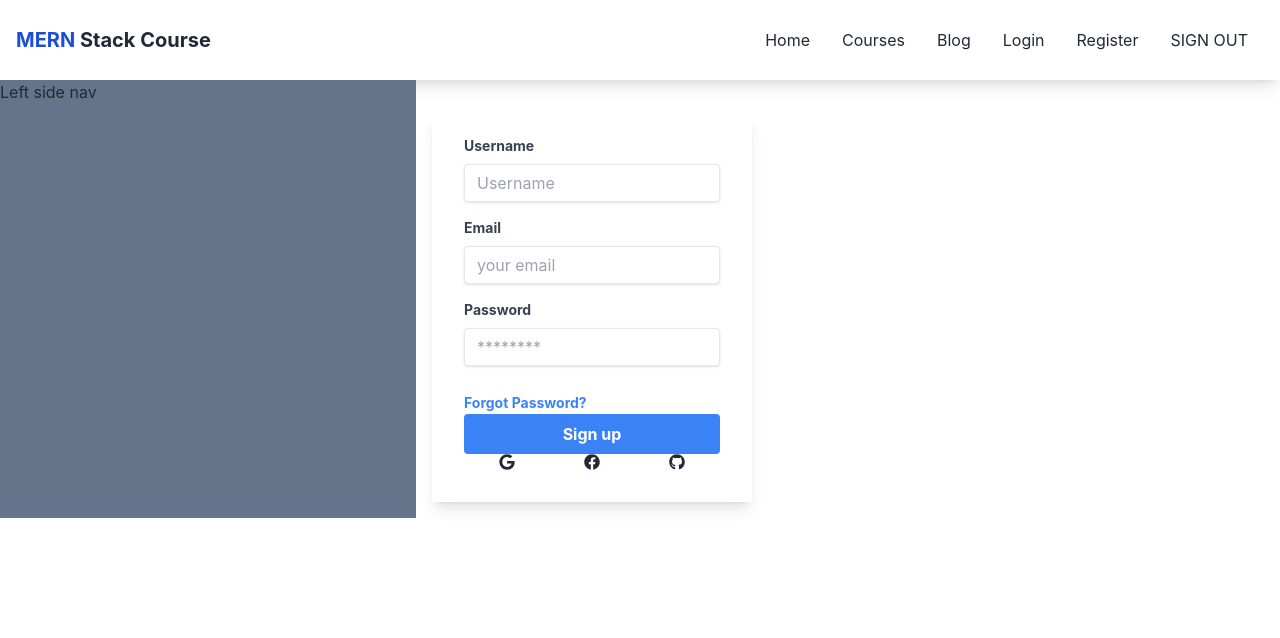
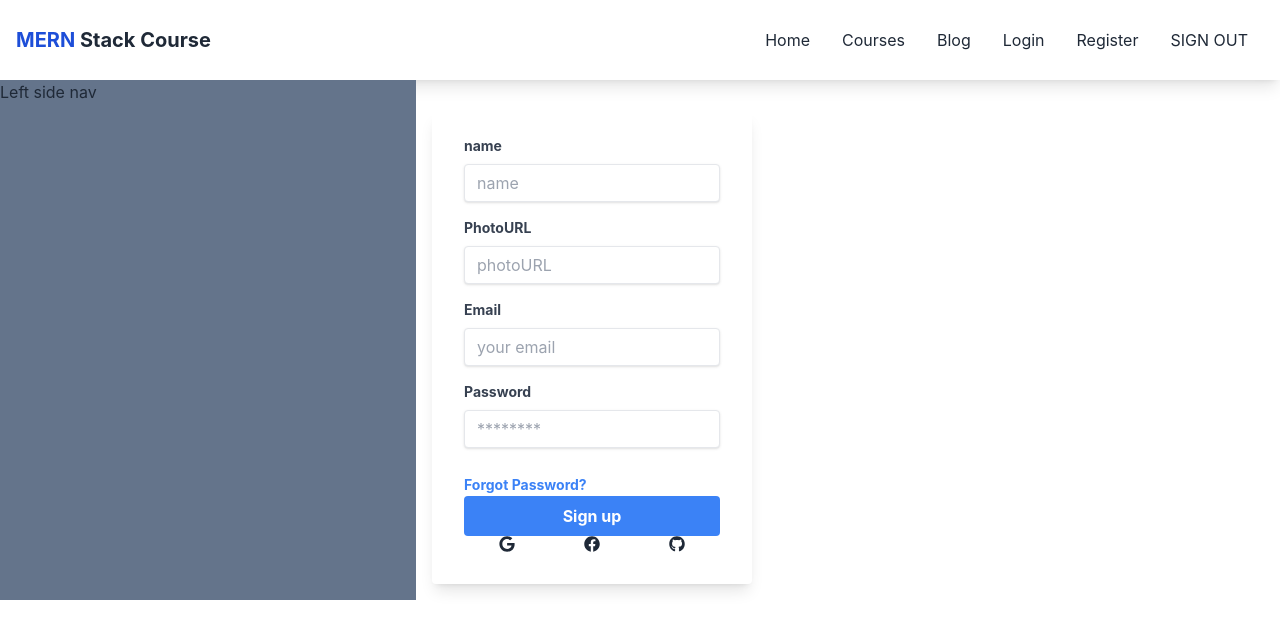
Before and after one commit to Noman02/Mern-stack-course, a React (Create React App) app: page /register in a window 1280 px wide. Shown: the top 638 px of the page. Built offline with nearby package versions, Linux system fonts and the light colour scheme.

Commit message:
updateProfile added

```diff
--- a/src/components/pages/Login/Login/Login.js
+++ b/src/components/pages/Login/Login.js
@@ -6,10 +6,10 @@ const Login = () => {
   const handleSubmit = (event) => {
     event.preventDefault();
     const form = event.target;
-    const username = form.username.value;
+    const name = form.name.value;
     const email = form.email.value;
     const password = form.password.value;
-    console.log(username, email, password);
+    console.log(name, email, password);
   };
   return (
     <div className="w-full max-w-xs">
@@ -20,15 +20,15 @@ const Login = () => {
         <div className="mb-4">
           <label
             className="block text-gray-700 text-sm font-bold mb-2"
-            htmlFor="username"
+            htmlFor="name"
           >
-            Username
+            name
           </label>
           <input
             className="shadow appearance-none border rounded w-full py-2 px-3 text-gray-700 leading-tight focus:outline-none focus:shadow-outline"
-            name="username"
+            name="name"
             type="text"
-            placeholder="Username"
+            placeholder="name"
           />
         </div>
         <div className="mb-4">
--- a/src/components/pages/Login/Register/Register.js
+++ b/src/components/pages/Register/Register.js
@@ -1,16 +1,46 @@
 import React from "react";
+import { useState } from "react";
+import { useContext } from "react";
 import { FaGithub, FaGoogle, FaFacebook } from "react-icons/fa";
 import { Link } from "react-router-dom";
+import { AuthContext } from "../../../contexts/AuthProvider";
 
-const Login = () => {
+const Register = () => {
+  const [error, setError] = useState("");
+  const { createUser, updateUserProfile } = useContext(AuthContext);
+
   const handleSubmit = (event) => {
     event.preventDefault();
     const form = event.target;
-    const username = form.username.value;
+    const name = form.name.value;
+    const photoURL = form.photoURL.value;
     const email = form.email.value;
     const password = form.password.value;
-    console.log(username, email, password);
+
+    createUser(email, password)
+      .then((result) => {
+        console.log(result.user);
+        setError("");
+        form.reset();
+        updateUser(name, photoURL);
+      })
+      .catch((e) => {
+        setError(e);
+      });
   };
+
+  const updateUser = (name, photoURL) => {
+    const profile = {
+      displayName: name,
+      photoURL: photoURL,
+    };
+    updateUserProfile(profile)
+      .then(() => {})
+      .catch((error) => {
+        setError(error.message);
+      });
+  };
+
   return (
     <div className="w-full max-w-xs">
       <form
@@ -20,15 +50,29 @@ const Login = () => {
         <div className="mb-4">
           <label
             className="block text-gray-700 text-sm font-bold mb-2"
-            htmlFor="username"
+            htmlFor="name"
           >
-            Username
+            name
           </label>
           <input
             className="shadow appearance-none border rounded w-full py-2 px-3 text-gray-700 leading-tight focus:outline-none focus:shadow-outline"
-            name="username"
+            name="name"
             type="text"
-            placeholder="Username"
+            placeholder="name"
+          />
+        </div>
+        <div className="mb-4">
+          <label
+            className="block text-gray-700 text-sm font-bold mb-2"
+            htmlFor="photoURL"
+          >
+            PhotoURL
+          </label>
+          <input
+            className="shadow appearance-none border rounded w-full py-2 px-3 text-gray-700 leading-tight focus:outline-none focus:shadow-outline"
+            name="photoURL"
+            type="text"
+            placeholder="photoURL"
           />
         </div>
         <div className="mb-4">
@@ -43,6 +87,7 @@ const Login = () => {
             name="email"
             type="email"
             placeholder="your email"
+            required
           />
         </div>
         <div className="mb-6">
@@ -57,6 +102,7 @@ const Login = () => {
             name="password"
             type="password"
             placeholder="********"
+            required
           />
         </div>
         <Link className="inline-block align-baseline font-bold text-sm text-blue-500 hover:text-blue-800">
@@ -67,6 +113,7 @@ const Login = () => {
             Sign up
           </button>
         </div>
+        <div>{error}</div>
         <div className="flex justify-around">
           <Link>
             <FaGoogle></FaGoogle>
@@ -83,4 +130,4 @@ const Login = () => {
   );
 };
 
-export default Login;
+export default Register;
--- a/src/contexts/AuthProvider.js
+++ b/src/contexts/AuthProvider.js
@@ -1,7 +1,38 @@
 import React from "react";
+import {
+  createUserWithEmailAndPassword,
+  getAuth,
+  updateProfile,
+} from "firebase/auth";
+import app from "../firebase/firebase.config";
+import { createContext } from "react";
+import { useState } from "react";
 
-const AuthProvider = () => {
-  return <div></div>;
+const auth = getAuth(app);
+
+export const AuthContext = createContext();
+
+const AuthProvider = ({ children }) => {
+  const [user, setUser] = useState(null);
+
+  const createUser = (email, password) => {
+    return createUserWithEmailAndPassword(auth, email, password);
+  };
+
+  const updateUserProfile = (profile) => {
+    return updateProfile(auth.currentUser, profile);
+  };
+
+  const authInfo = {
+    user,
+    createUser,
+    updateUserProfile,
+  };
+  return (
+    <div>
+      <AuthContext.Provider value={authInfo}>{children}</AuthContext.Provider>
+    </div>
+  );
 };
 
 export default AuthProvider;
--- a/src/index.js
+++ b/src/index.js
@@ -3,11 +3,14 @@ import ReactDOM from "react-dom/client";
 import "./index.css";
 import App from "./App";
 import reportWebVitals from "./reportWebVitals";
+import AuthProvider from "./contexts/AuthProvider";
 
 const root = ReactDOM.createRoot(document.getElementById("root"));
 root.render(
   <React.StrictMode>
-    <App />
+    <AuthProvider>
+      <App />
+    </AuthProvider>
   </React.StrictMode>
 );
 
--- a/src/routes/routes.js
+++ b/src/routes/routes.js
@@ -1,8 +1,8 @@
 import { createBrowserRouter } from "react-router-dom";
 import Blog from "../components/pages/Blog/Blog";
 import Home from "../components/pages/Home/Home";
-import Login from "../components/pages/Login/Login/Login";
-import Register from "../components/pages/Login/Register/Register";
+import Login from "../components/pages/Login/Login";
+import Register from "../components/pages/Register/Register";
 import Main from "../Layout/Main";
 
 export const routes = createBrowserRouter([
```
Also changed, not shown: src/components/contexts/AuthProvider.js/AuthProvider.js (deleted).
